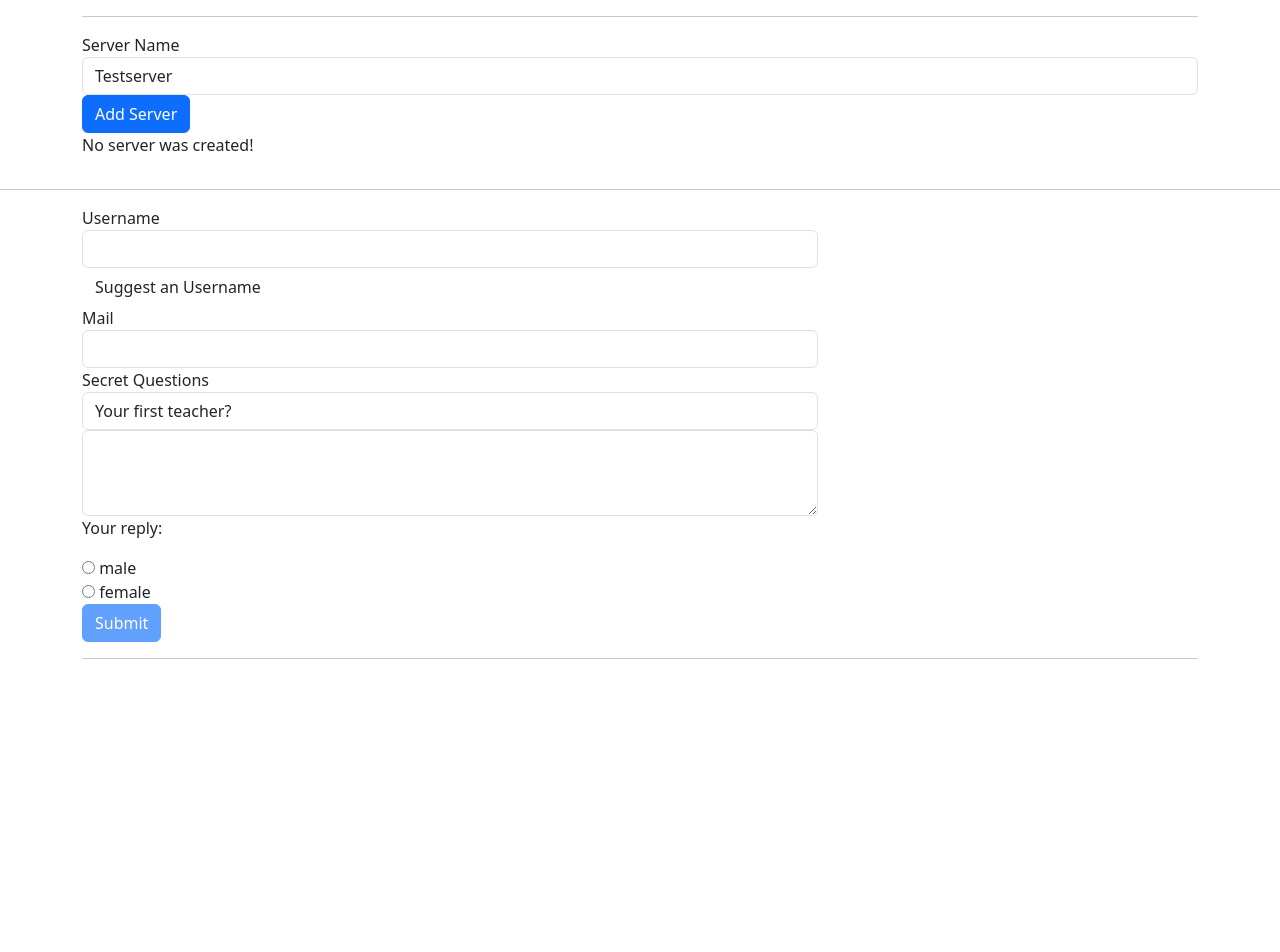
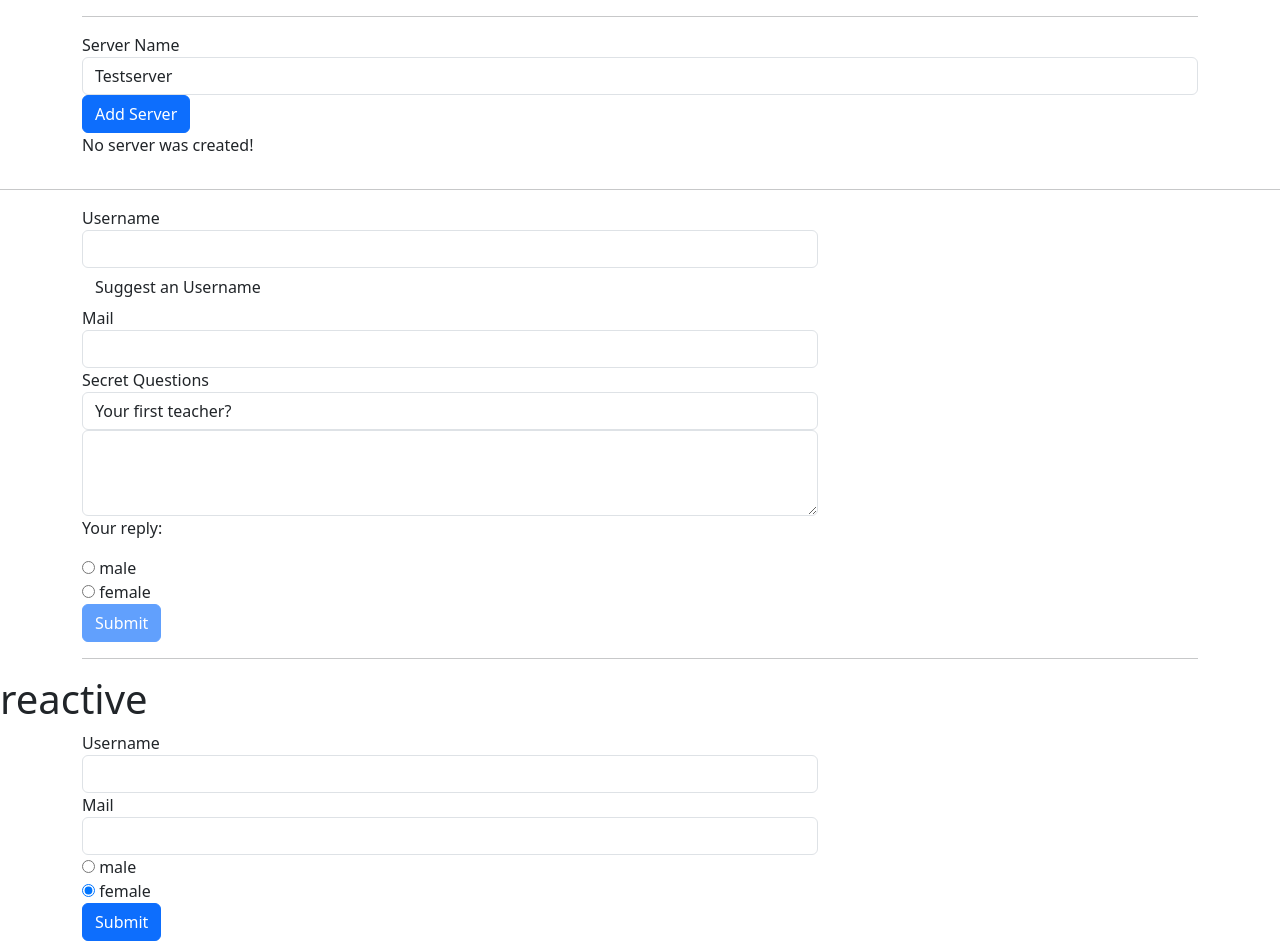
Before and after one commit to kardelenkeles/angular-roadmap, an Angular app: page / in a window 1280 px wide. Shown: the top 952 px of the page. Before the commit the page ends 800 px from the top, so only its background shows below. Built offline with nearby package versions, Linux system fonts and the light colour scheme.

Commit message:
reactive forms

```diff
--- a/src/app/app.component.html
+++ b/src/app/app.component.html
@@ -10,3 +10,6 @@
 <hr>
 
 <app-td-form></app-td-form>
+
+
+<app-reactive-form></app-reactive-form>
--- /dev/null
+++ b/src/app/reactive-form/reactive-form.component.html
@@ -0,0 +1,57 @@
+<h1>reactive</h1>
+<div class="container">
+  <div class="row">
+    <div class="col-xs-12 col-sm-10 col-md-8 col-sm-offset-1 col-md-offset-2">
+      <form [formGroup]="signupForm" (ngSubmit)="onSubmit()">
+        <div formGroupName="userData">
+          <div class="form-group">
+            <label for="username">Username</label>
+            <input
+              type="text"
+              id="username"
+              formControlName="username"
+              class="form-control"
+            >
+            <span
+              *ngIf="!signupForm.get('userData.username').valid && signupForm.get('userData.username').touched"
+            >Enter a valid username!</span>
+          </div>
+          <div class="form-group">
+            <label for="email">Mail</label>
+            <input
+              type="email"
+              id="email"
+              formControlName="email"
+              class="form-control"
+            >
+          </div>
+          <span
+            *ngIf="!signupForm.get('userData.email').valid && signupForm.get('userData.email').touched"
+          >Enter a valid email!</span>
+        </div>
+
+        <div class="form-group">
+          <div class="radio" *ngFor="let gender of genders">
+            <label>
+              <input
+                type="radio"
+                formControlName="gender"
+                [value]="gender"
+              >
+              {{ gender }}
+            </label>
+          </div>
+          <span
+            *ngIf="!signupForm.valid && signupForm.touched"
+          >Enter a valid username!</span>
+          <button
+            class="btn btn-primary"
+            type="submit"
+          >Submit
+          </button>
+        </div>
+      </form>
+    </div>
+  </div>
+  <hr>
+</div>
--- /dev/null
+++ b/src/app/reactive-form/reactive-form.component.ts
@@ -0,0 +1,29 @@
+import {Component, OnInit} from '@angular/core';
+import {FormControl, FormGroup, Validators} from "@angular/forms";
+
+@Component({
+  selector: 'app-reactive-form',
+  templateUrl: './reactive-form.component.html',
+  styleUrls: ['./reactive-form.component.css']
+})
+export class ReactiveFormComponent implements OnInit{
+  genders = ['male', 'female'];
+  signupForm: FormGroup
+
+  ngOnInit(): void {
+    this.signupForm = new FormGroup({
+      'userData': new FormGroup({
+        'username' : new FormControl(null, Validators.required),
+        'email' : new FormControl(null, [Validators.required, Validators.email])
+      }),
+      'gender' : new FormControl('female')
+    });
+  }
+
+  onSubmit(){
+    console.log(this.signupForm)
+  }
+
+
+
+}
```
Also changed, not shown: src/app/app.module.ts (+6 -3 lines), src/app/reactive-form/reactive-form.component.css (added), 1 other file (tests, documents, lock files or other folders).
